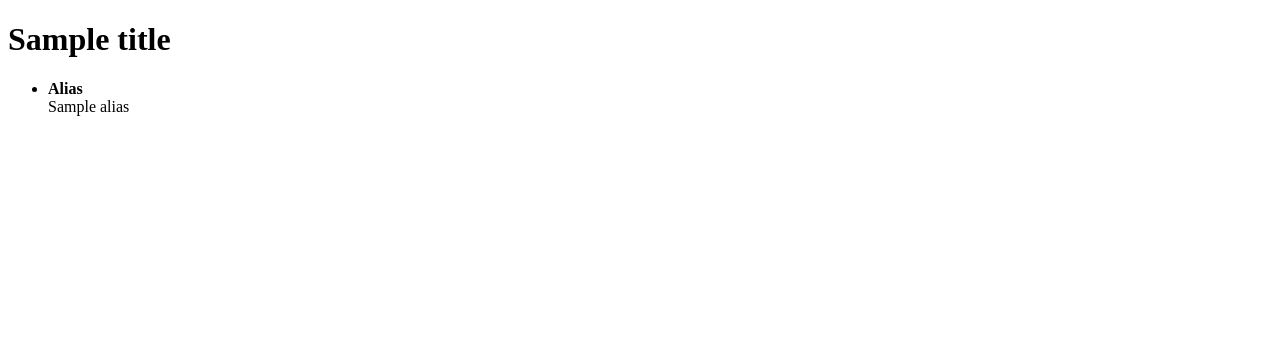
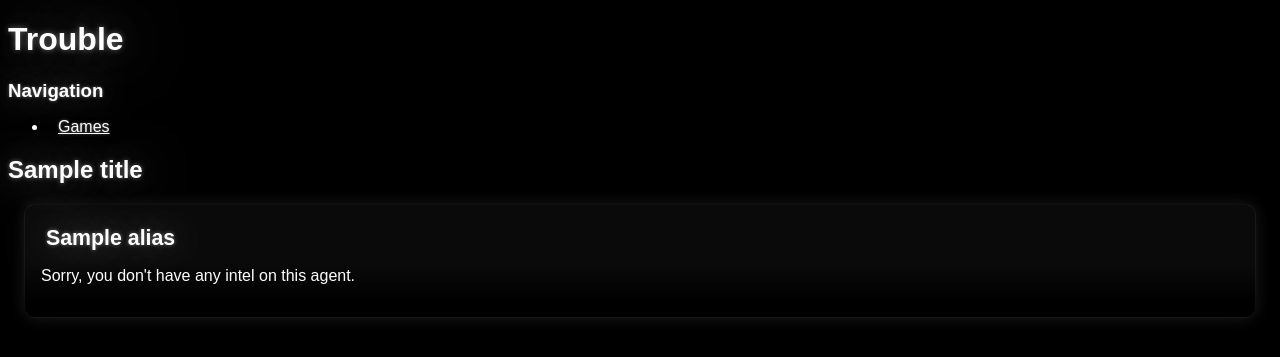
Before and after one commit to radiosilence/trouble, a PHP site: template templates/agent.php in a window 1280 px wide. Shown: the top 357 px of the page. Run offline with PHP 8.4, Linux system fonts and the light colour scheme; the template is opened without the code that fills it: most values are stand-ins (such as "Sample title", 1, 10 or a date in 2020); some libraries are stand-ins or nearby versions.

Commit message:
Holy fucking templates and css pretty

```diff
--- /dev/null
+++ b/_wwwroot/css/main.css
@@ -0,0 +1,131 @@
+body {
+    background-color: black;
+    font-family: sans-serif;
+    color: white;
+}
+
+a {
+    color: white;
+    text-decoration: underline;
+    text-shadow: 0 0 .2em rgba(255,255,255,.4);
+}
+
+h1, h2 {
+    text-shadow: 0 0 .2em rgba(255,255,255,.4),
+                 0 0 2em rgba(255,255,255,0.5);
+}
+
+section h1 {
+    font-size: 18pt;
+}
+
+nav h1 {
+    font-size: 14pt;
+}
+
+nav ul {
+
+}
+
+nav ul li {
+    margine-left: 0px;
+    padding-left: 10px;
+    clear: none;
+}
+
+#content article {
+    padding: 1em;
+    border: 1px solid rgba(255,255,255,.06);
+    border-radius: 10px;
+    margin: 1em;
+    background:-webkit-gradient(
+        linear,
+        left top,
+        left bottom,
+        color-stop(0.02, rgb(10,10,10)),
+        color-stop(0.51, rgb(10,10,10)),
+        color-stop(0.87, rgb(00,00,00))
+        );
+    background: -moz-linear-gradient(
+        center top,
+        rgb(10,10,10) 2%,
+        rgb(10,10,10) 51%,
+        rgb(00,00,00) 87%
+        );
+    -webkit-box-shadow: 0px 0px 15px rgba(255,255,255,.1);
+    -moz-box-shadow: 0px 0px 15px rgba(255,255,255,.1);
+}
+
+#content article h1 {
+    font-size: 16pt;
+    margin: 5px;
+    padding: 0px;
+}
+
+#content article h2 {
+    font-size: 12pt;
+    font-style: italic;
+    margin: 5px;
+    padding: 0px;
+}
+
+#content article h3 {
+    font-size: 10pt;
+    color:#444;
+    margin: 5px;
+    padding: 0px;
+}
+
+table {
+    line-height: 1.4em;
+    border-collapse:collapse;
+}
+
+thead th {
+    background:-webkit-gradient(
+        linear,
+        left top,
+        left bottom,
+        color-stop(0.02, #101010),
+        color-stop(0.41, #1a1a1a),
+        color-stop(0.61, #181818),
+        color-stop(0.87, #101010)
+        );
+    background: -moz-linear-gradient(
+        center top,
+        #101010 2%,
+        #1a1a1a 41%,
+        #181818 61%,
+        #101010 87%
+        );
+    background-color: #111;
+    padding: 0px 80px 0px 80px;
+}
+
+tbody th {
+    padding-right: 5px;
+}
+tbody :nth-last-child(1) th {
+    border-radius: 0px 0px 0px 5px;
+}
+
+thead th:nth-last-child(1) {
+    border-radius: 0px 5px 0px 0px;
+}
+thead th:nth-child(1) {
+    border-radius: 5px 0px 0px 0px;
+}
+thead th:empty {
+    background: transparent;
+    border:none;
+}
+
+tbody td, tbody th {
+    padding: 0px 5px 0px 5px;
+    border: 0px solid #111;
+    border-width: 0px 1px 1px 0px;
+}
+
+tbody th:nth-child(1) {
+    border-width: 0px 1px 1px 1px;
+}
--- a/templates/agent.php
+++ b/templates/agent.php
@@ -1,8 +1,3 @@
-<div>
-<ul>
-<li>
-<strong>Alias</strong><br />
-<?=$agent->alias?>
-</li>
-</ul>
-</div>
+<article><h1><?=$agent->alias?></h1>
+<p>Sorry, you don't have any intel on this agent.
+</article>
--- a/templates/main.php
+++ b/templates/main.php
@@ -1,12 +1,24 @@
 <!DOCTYPE html>
 <html>
   <head>
-    <meta http-equiv="Content-Type" content="text/html; charset=utf-8">
     <base href="http://<?=HOST?><?=BASE_HREF?>/">
-    <title>Killboard</title>
+    <meta http-equiv="Content-Type" content="text/html; charset=utf-8"/>
+    <link rel="stylesheet" href="css/main.css" type="text/css"/>
+    <title><?=$title?> | Trouble</title>
   </head>
   <body>
+    <header>
+      <h1>Trouble</h1>
+    </header>
+    <nav>
+     <h1>Navigation</h1>
+     <ul>
+      <li><a href="games">Games</a></li>
+     </ul>
+    </nav>
+    <section id="content">
     <h1><?=$title?></h1>
     <?=$content?>
+    </section>
   </body>
 </html>
```
Also changed, not shown: templates/games_list.php (added, +13 -0 lines), templates/killboard.php (+22 -9 lines), _wwwroot/.htaccess, _wwwroot/css/asd..txt (added).
